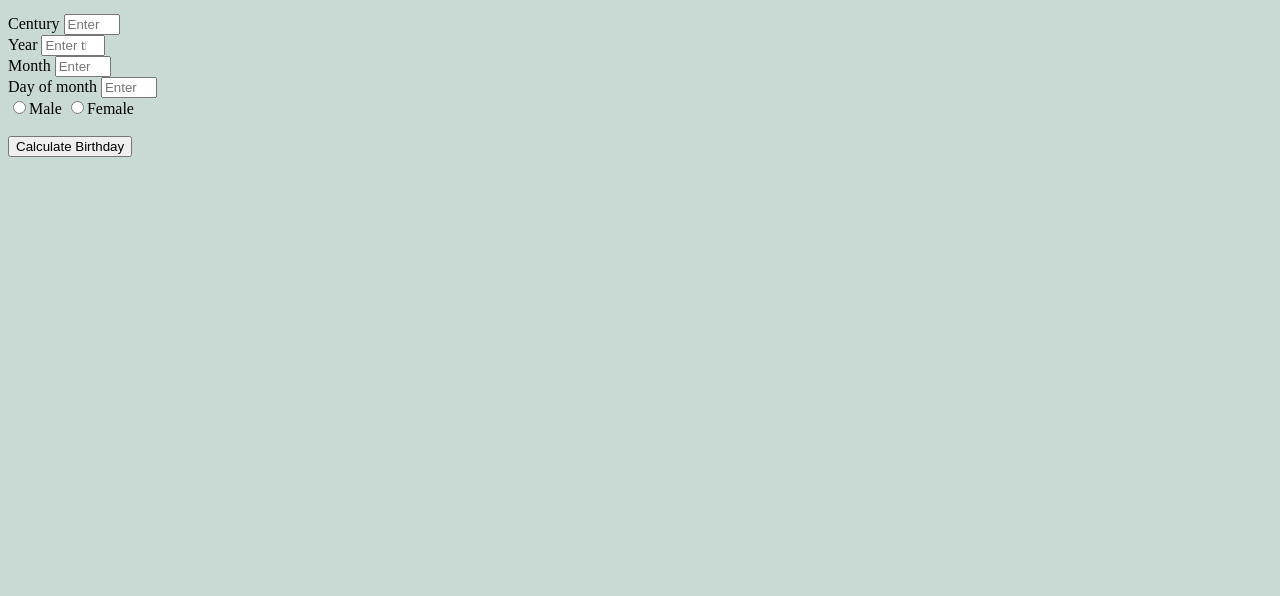
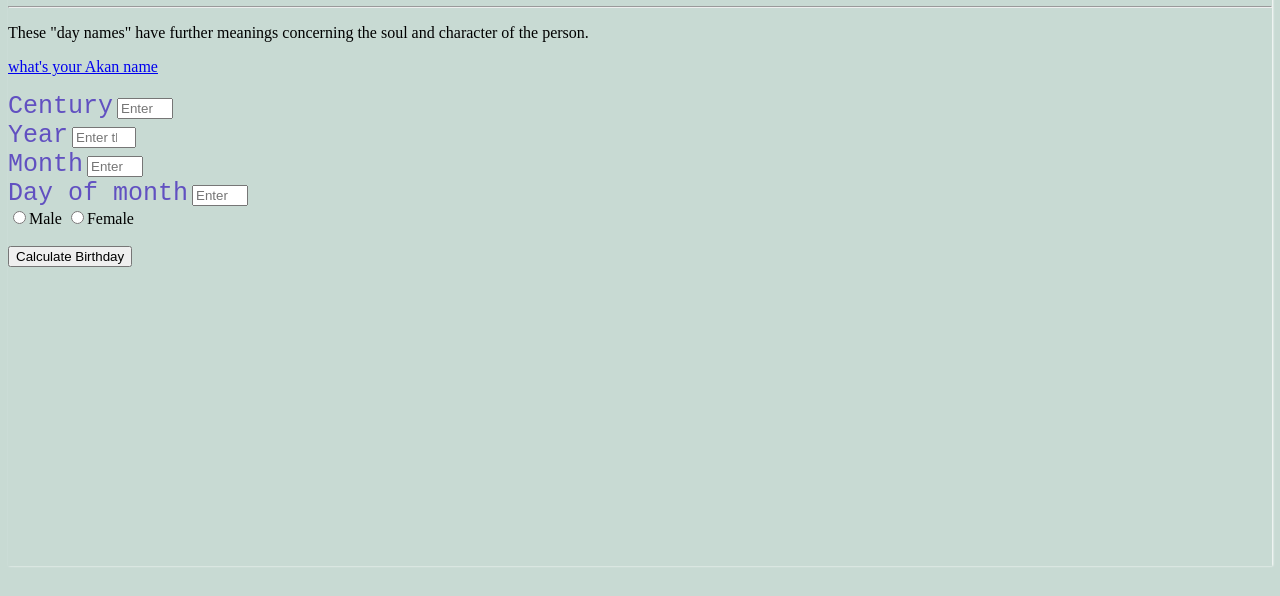
Before and after one commit to midigo0411/Akan-Name, a plain HTML site: page index.html in a window 1280 px wide. Shown: the part 204-800 px from the top of the page. Drawn offline with Linux system fonts and the light colour scheme; a web font is replaced by a local one.

Commit message:
adding styles

```diff
--- a/css/styles.css
+++ b/css/styles.css
@@ -2,3 +2,21 @@
 body{
   background-color: #c8dad3;
 }
+
+.jumbotron{
+    margin-top: 100px;
+    margin-bottom: 0;
+    height: 670px;
+    padding: 0;
+    background-repeat: no-repeat;
+    background-size: cover;
+    background-image: #626f92;
+    box-shadow: 1px 0px 2px #ffffff;
+  }
+
+  .labels{
+    font-family: monospace;
+    font-weight: lighter;
+    font-size: 25px;
+    color: #6150c1;
+  }
```
